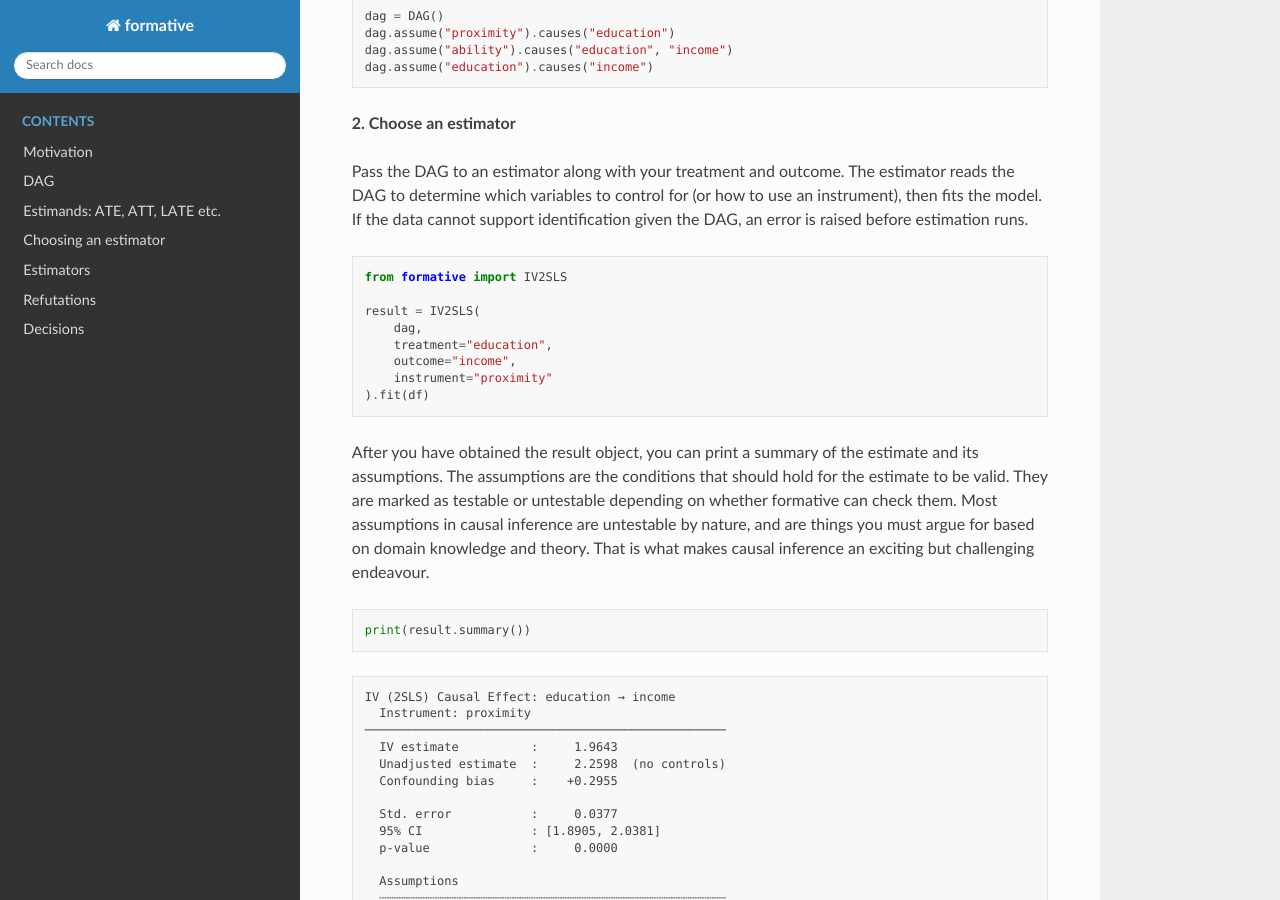
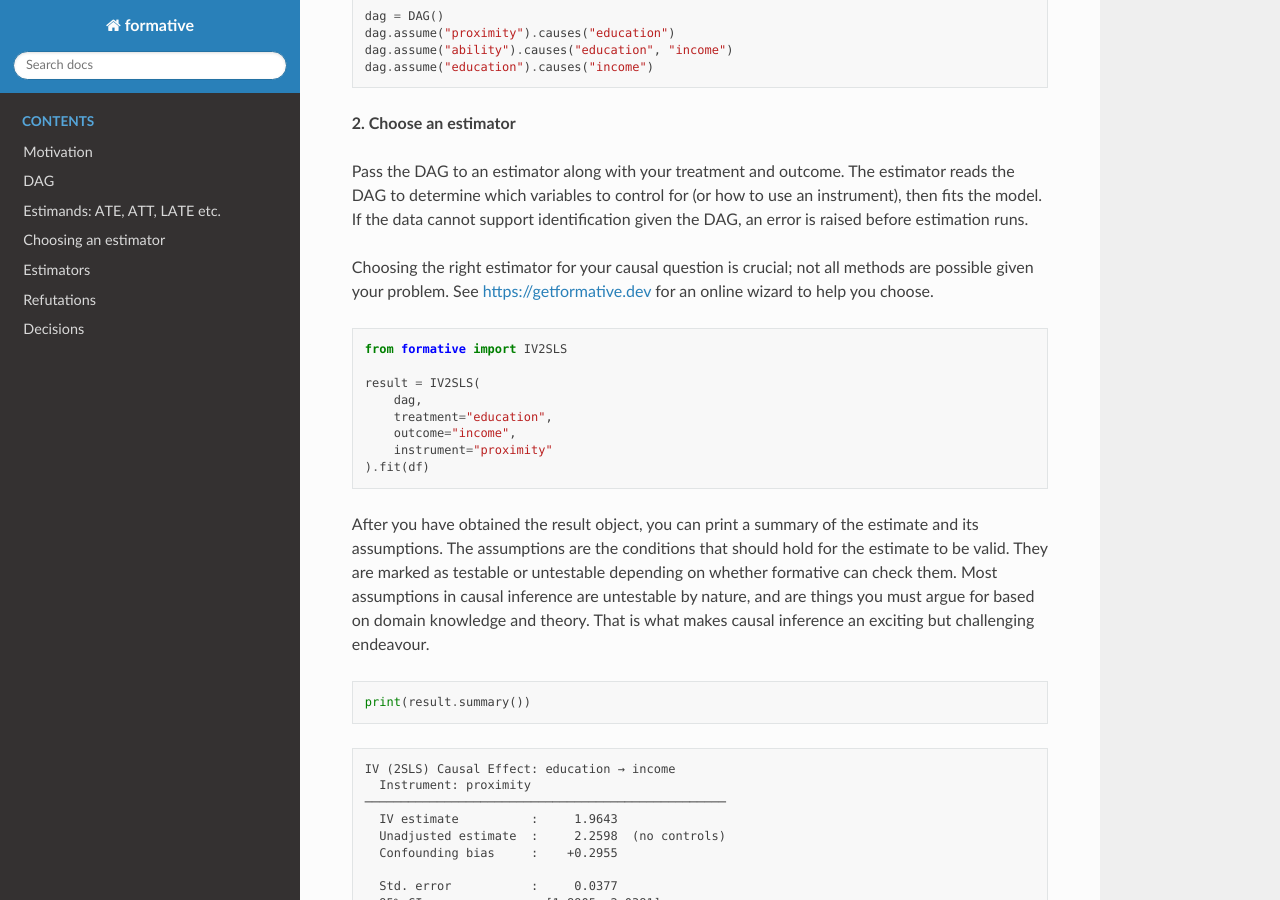
Before and after one commit to maxpagels/formative, a Sphinx documentation site: the page built from docs/index.rst, in a window 1280 px wide and 900 px high, scrolled down 801 px. Built offline with Sphinx 7.4.7 and the Read the Docs theme 3.1.0, drawn with Linux system fonts in a browser that asks for light colours.

Commit message:
Add wizard link

```diff
--- a/docs/index.rst
+++ b/docs/index.rst
@@ -44,6 +44,10 @@ Pass the DAG to an estimator along with your treatment and outcome. The
 estimator reads the DAG to determine which variables to control for (or
 how to use an instrument), then fits the model. If the data cannot support
 identification given the DAG, an error is raised before estimation runs.
+
+Choosing the right estimator for your causal question is crucial;
+not all methods are possible given your problem.
+See https://getformative.dev for an online wizard to help you choose.
 
 .. code-block:: python
 
```
